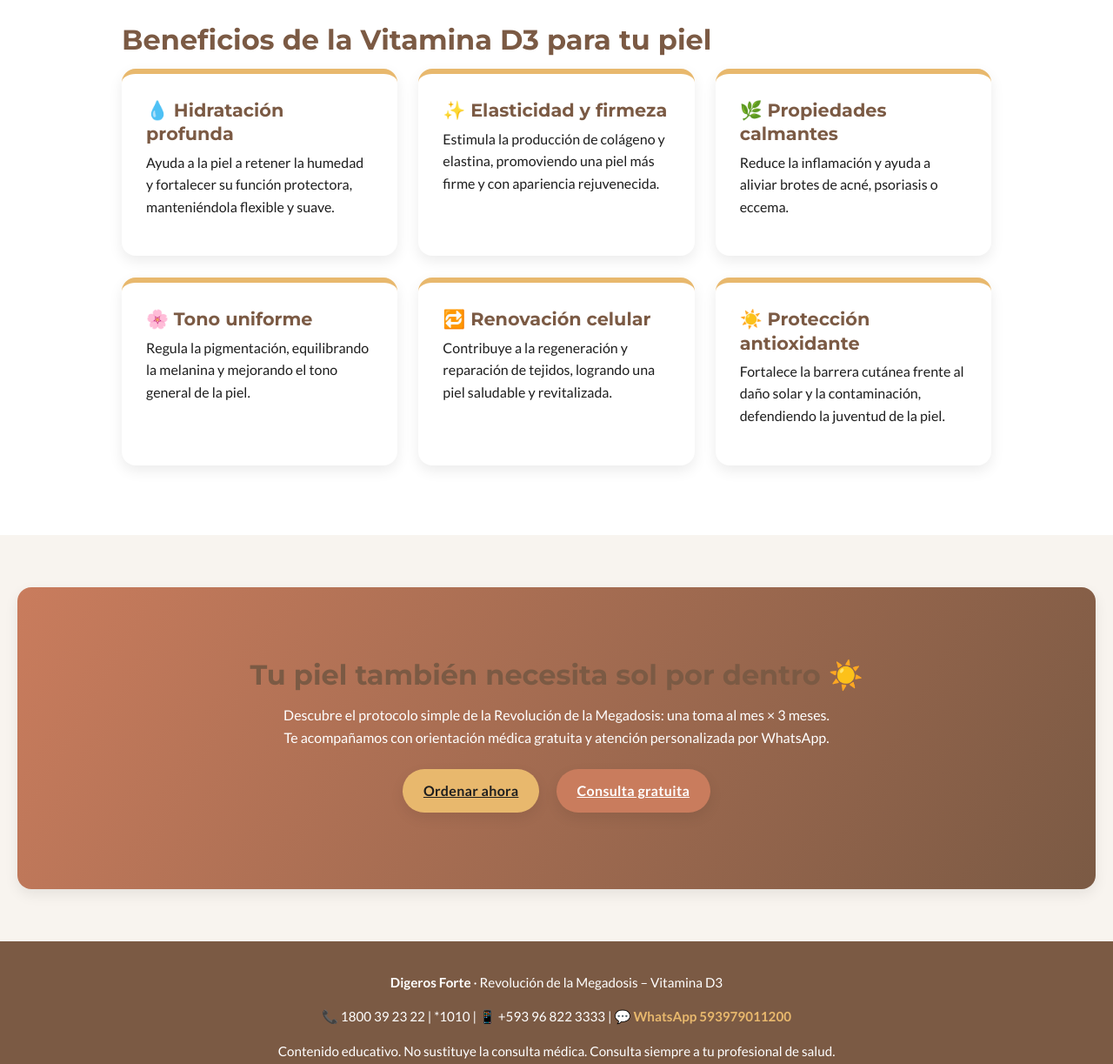
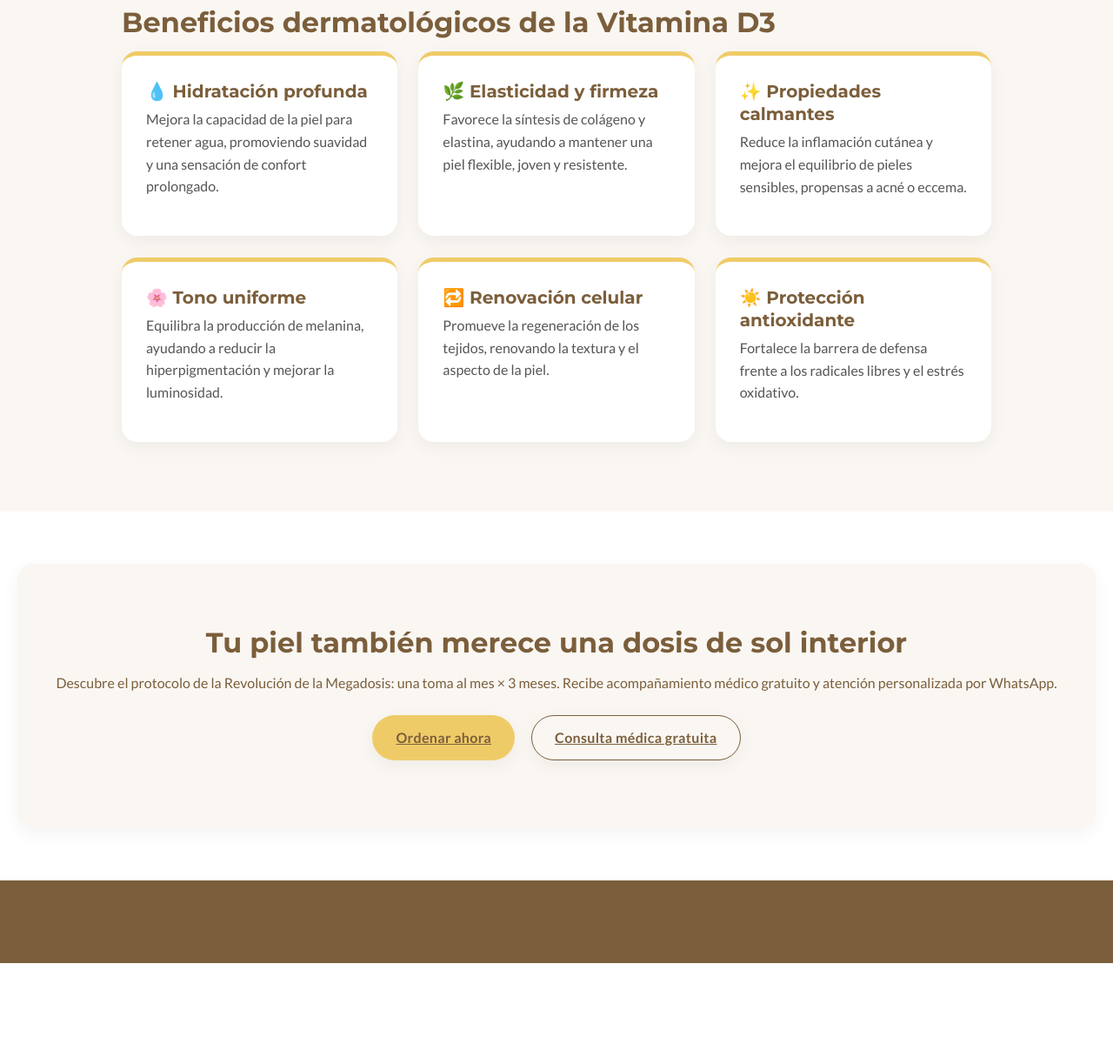
Before and after one commit to mariaisabelr77/Revolucionvitaminad3, a plain HTML site: page index.html in a window 1280 px wide. Shown: the part 960-2183 px from the top of the page at 87% size. After the commit the page ends 2067 px from the top, so only its background shows below. Drawn offline with Linux system fonts and the light colour scheme.

Commit message:
Add files via upload

```diff
--- a/index.html
+++ b/index.html
@@ -4,27 +4,27 @@
   <meta charset="utf-8" />
   <meta name="viewport" content="width=device-width, initial-scale=1" />
   <title>Vitamina D3 y Belleza Natural – Revolución de la Megadosis</title>
-  <meta name="description" content="Descubre cómo la Vitamina D3 potencia la belleza de tu piel, la hidratación, la elasticidad y la renovación celular.">
+  <meta name="description" content="Conoce cómo la Vitamina D3 potencia la belleza de la piel, mejora la hidratación, elasticidad y renovación celular con un enfoque profesional.">
   <link href="https://fonts.googleapis.com/css2?family=Montserrat:wght@500;600;700&family=Lato:wght@300;400;700&display=swap" rel="stylesheet">
 
   <style>
     :root {
-      --cream: #F8F4EF;
-      --gold: #E8B86D;
-      --terracotta: #C97C5D;
-      --brown: #7B5A44;
       --white: #FFFFFF;
-      --black: #1E1E1E;
-      --shadow: 0 6px 16px rgba(0,0,0,0.08);
-      --radius: 16px;
+      --cream: #FAF7F3;
+      --gold: #EFCB68;
+      --beige: #D6C0A4;
+      --brown: #7B5E3B;
+      --gray: #555555;
+      --shadow: 0 6px 20px rgba(0,0,0,0.05);
+      --radius: 18px;
       --transition: all .3s ease;
     }
 
     * { box-sizing: border-box; margin: 0; padding: 0; }
     body {
       font-family: 'Lato', sans-serif;
-      background-color: var(--cream);
-      color: var(--black);
+      background-color: var(--white);
+      color: var(--gray);
       line-height: 1.6;
       overflow-x: hidden;
     }
@@ -33,35 +33,31 @@
       color: var(--brown);
       line-height: 1.3;
     }
-    h1 { font-size: clamp(2.3rem, 5vw, 3rem); margin-bottom: .5em; }
-    h2 { font-size: clamp(1.6rem, 3vw, 2rem); margin-bottom: .4em; }
-    h3 { font-size: 1.3rem; margin-bottom: .3em; }
+    h1 { font-size: clamp(2.2rem, 4.5vw, 3rem); margin-bottom: .5em; }
+    h2 { font-size: clamp(1.5rem, 3vw, 2rem); margin-bottom: .4em; }
+    h3 { font-size: 1.25rem; margin-bottom: .3em; }
     p { margin-bottom: 1em; }
 
     /* HEADER */
     header {
-      background: linear-gradient(135deg, var(--gold), var(--terracotta));
+      background: linear-gradient(135deg, var(--gold), var(--beige));
       color: var(--white);
       text-align: center;
-      padding: 120px 20px 140px;
-      border-bottom: 8px solid var(--brown);
-      animation: fadeIn 1.5s ease;
+      padding: 120px 20px;
+      border-bottom: 6px solid var(--brown);
+      box-shadow: var(--shadow);
     }
     .hero-text {
-      max-width: 800px;
+      max-width: 780px;
       margin: 0 auto;
     }
-    .hero-text h1 { color: var(--white); }
-    .hero-text p {
-      color: var(--white);
-      font-size: 1.1rem;
-      opacity: 0.95;
-    }
+    .hero-text h1 { color: var(--brown); }
+    .hero-text p { color: var(--gray); font-size: 1.1rem; }
 
     /* BUTTONS */
     .btn {
       display: inline-block;
-      padding: 12px 24px;
+      padding: 12px 26px;
       border-radius: 50px;
       font-weight: 700;
       letter-spacing: .02em;
@@ -71,31 +67,32 @@
     }
     .btn-gold {
       background: var(--gold);
-      color: var(--black);
+      color: var(--brown);
+      border: 1px solid transparent;
     }
     .btn-gold:hover {
-      background: #d9a957;
+      background: #e3b957;
       transform: translateY(-2px);
     }
-    .btn-terracotta {
-      background: var(--terracotta);
+    .btn-outline {
+      background: transparent;
+      color: var(--brown);
+      border: 1.5px solid var(--brown);
+    }
+    .btn-outline:hover {
+      background: var(--brown);
       color: var(--white);
-    }
-    .btn-terracotta:hover {
-      background: #b86c50;
       transform: translateY(-2px);
     }
 
     /* SECTIONS */
     section {
       padding: 80px 20px;
-      animation: fadeUp 1s ease forwards;
     }
     .container {
       max-width: 1000px;
       margin: auto;
     }
-
     .grid-3 {
       display: grid;
       gap: 1.5rem;
@@ -106,21 +103,21 @@
       border-radius: var(--radius);
       padding: 28px;
       box-shadow: var(--shadow);
-      border-top: 6px solid var(--gold);
+      border-top: 5px solid var(--gold);
       transition: var(--transition);
     }
     .card:hover {
       transform: translateY(-6px);
-      box-shadow: 0 10px 20px rgba(0,0,0,0.1);
+      box-shadow: 0 10px 25px rgba(0,0,0,0.08);
     }
 
     /* CTA */
     .cta {
-      background: linear-gradient(120deg, var(--terracotta), var(--brown));
-      color: var(--white);
+      background-color: var(--cream);
       text-align: center;
+      color: var(--brown);
       border-radius: var(--radius);
-      padding: 80px 30px;
+      padding: 70px 30px;
       margin: 60px 20px;
       box-shadow: var(--shadow);
     }
@@ -130,7 +127,7 @@
       background: var(--brown);
       color: var(--white);
       text-align: center;
-      padding: 35px 20px;
+      padding: 40px 20px;
       font-size: 0.95rem;
     }
     footer a {
@@ -138,90 +135,75 @@
       text-decoration: none;
       font-weight: 600;
     }
-
-    /* ANIMATIONS */
-    @keyframes fadeIn {
-      from { opacity: 0; transform: translateY(-20px); }
-      to { opacity: 1; transform: translateY(0); }
-    }
-    @keyframes fadeUp {
-      from { opacity: 0; transform: translateY(30px); }
-      to { opacity: 1; transform: translateY(0); }
-    }
   </style>
 </head>
+
 <body>
 
 <header>
   <div class="hero-text">
     <h1>La Revolución de la Megadosis – Vitamina D3</h1>
     <p>La vitamina del sol que ilumina tu piel desde adentro.<br>
-    Descubre cómo la Vitamina D3 potencia tu belleza, energía y bienestar.</p>
+    Un enfoque profesional y natural para cuidar tu belleza, energía y bienestar.</p>
     <div>
       <a class="btn btn-gold" href="https://wa.me/593979011200?text=Hola!%20Quiero%20ordenar%20Digeros%20Forte%20120.000UI" target="_blank">Ordenar ahora</a>
-      <a class="btn btn-terracotta" href="https://wa.me/593979011200?text=Hola!%20Deseo%20una%20consulta%20virtual%20gratuita%20sobre%20la%20Vitamina%20D3" target="_blank">Consulta virtual gratuita</a>
+      <a class="btn btn-outline" href="https://wa.me/593979011200?text=Hola!%20Deseo%20una%20consulta%20virtual%20gratuita%20sobre%20la%20Vitamina%20D3" target="_blank">Consulta gratuita</a>
     </div>
   </div>
 </header>
 
 <section>
   <div class="container">
-    <h2>Vitamina D3: Belleza que nace desde el interior</h2>
-    <p>La <strong>Vitamina D3</strong> desempeña un papel fundamental en el equilibrio de la piel: mejora la hidratación, la elasticidad y la renovación celular.
-    Favorece la luminosidad natural, ayuda a proteger contra los signos del envejecimiento y promueve una apariencia saludable y radiante.</p>
-    <p>Su efecto antioxidante y antiinflamatorio la convierte en una aliada clave para mantener la piel equilibrada, fresca y resistente a los factores ambientales.</p>
+    <h2>Vitamina D3: Ciencia, bienestar y belleza</h2>
+    <p>La <strong>Vitamina D3</strong> es una de las claves del equilibrio celular. A nivel de la piel, ayuda a mantener la hidratación, la elasticidad y la renovación de los tejidos,
+    fortaleciendo la barrera natural que protege contra los agentes externos.</p>
+    <p>Su acción antiinflamatoria y antioxidante contribuye a mantener una piel más uniforme, calmada y luminosa. Es la vitamina del bienestar,
+    capaz de reflejar salud interior en belleza exterior.</p>
   </div>
 </section>
 
-<section style="background-color: var(--white);">
+<section style="background-color: var(--cream);">
   <div class="container">
-    <h2>Beneficios de la Vitamina D3 para tu piel</h2>
+    <h2>Beneficios dermatológicos de la Vitamina D3</h2>
     <div class="grid-3">
       <div class="card">
         <h3>💧 Hidratación profunda</h3>
-        <p>Ayuda a la piel a retener la humedad y fortalecer su función protectora, manteniéndola flexible y suave.</p>
+        <p>Mejora la capacidad de la piel para retener agua, promoviendo suavidad y una sensación de confort prolongado.</p>
       </div>
       <div class="card">
-        <h3>✨ Elasticidad y firmeza</h3>
-        <p>Estimula la producción de colágeno y elastina, promoviendo una piel más firme y con apariencia rejuvenecida.</p>
+        <h3>🌿 Elasticidad y firmeza</h3>
+        <p>Favorece la síntesis de colágeno y elastina, ayudando a mantener una piel flexible, joven y resistente.</p>
       </div>
       <div class="card">
-        <h3>🌿 Propiedades calmantes</h3>
-        <p>Reduce la inflamación y ayuda a aliviar brotes de acné, psoriasis o eccema.</p>
+        <h3>✨ Propiedades calmantes</h3>
+        <p>Reduce la inflamación cutánea y mejora el equilibrio de pieles sensibles, propensas a acné o eccema.</p>
       </div>
     </div>
 
     <div class="grid-3" style="margin-top:25px;">
       <div class="card">
         <h3>🌸 Tono uniforme</h3>
-        <p>Regula la pigmentación, equilibrando la melanina y mejorando el tono general de la piel.</p>
+        <p>Equilibra la producción de melanina, ayudando a reducir la hiperpigmentación y mejorar la luminosidad.</p>
       </div>
       <div class="card">
         <h3>🔁 Renovación celular</h3>
-        <p>Contribuye a la regeneración y reparación de tejidos, logrando una piel saludable y revitalizada.</p>
+        <p>Promueve la regeneración de los tejidos, renovando la textura y el aspecto de la piel.</p>
       </div>
       <div class="card">
         <h3>☀️ Protección antioxidante</h3>
-        <p>Fortalece la barrera cutánea frente al daño solar y la contaminación, defendiendo la juventud de la piel.</p>
+        <p>Fortalece la barrera de defensa frente a los radicales libres y el estrés oxidativo.</p>
       </div>
     </div>
   </div>
 </section>
 
 <section class="cta">
-  <h2>Tu piel también necesita sol por dentro ☀️</h2>
-  <p>Descubre el protocolo simple de la Revolución de la Megadosis: una toma al mes × 3 meses.<br>
-  Te acompañamos con orientación médica gratuita y atención personalizada por WhatsApp.</p>
+  <h2>Tu piel también merece una dosis de sol interior</h2>
+  <p>Descubre el protocolo de la Revolución de la Megadosis: una toma al mes × 3 meses.
+  Recibe acompañamiento médico gratuito y atención personalizada por WhatsApp.</p>
   <a class="btn btn-gold" href="https://wa.me/593979011200?text=Hola!%20Quiero%20ordenar%20Digeros%20Forte%20120.000UI" target="_blank">Ordenar ahora</a>
-  <a class="btn btn-terracotta" href="https://wa.me/593979011200?text=Hola!%20Deseo%20una%20consulta%20virtual%20gratuita%20sobre%20la%20Vitamina%20D3" target="_blank">Consulta gratuita</a>
+  <a class="btn btn-outline" href="https://wa.me/593979011200?text=Hola!%20Deseo%20una%20consulta%20virtual%20gratuita%20sobre%20la%20Vitamina%20D3" target="_blank">Consulta médica gratuita</a>
 </section>
 
 <footer>
-  <p><strong>Digeros Forte</strong> · Revolución de la Megadosis – Vitamina D3</p>
-  <p>📞 1800 39 23 22 | *1010 | 📱 +593 96 822 3333 | 💬
-  <a href="https://wa.me/593979011200" target="_blank">WhatsApp 593979011200</a></p>
-  <p>Contenido educativo. No sustituye la consulta médica. Consulta siempre a tu profesional de salud.</p>
-</footer>
-
-</body>
-</html>
+  <p>
```
